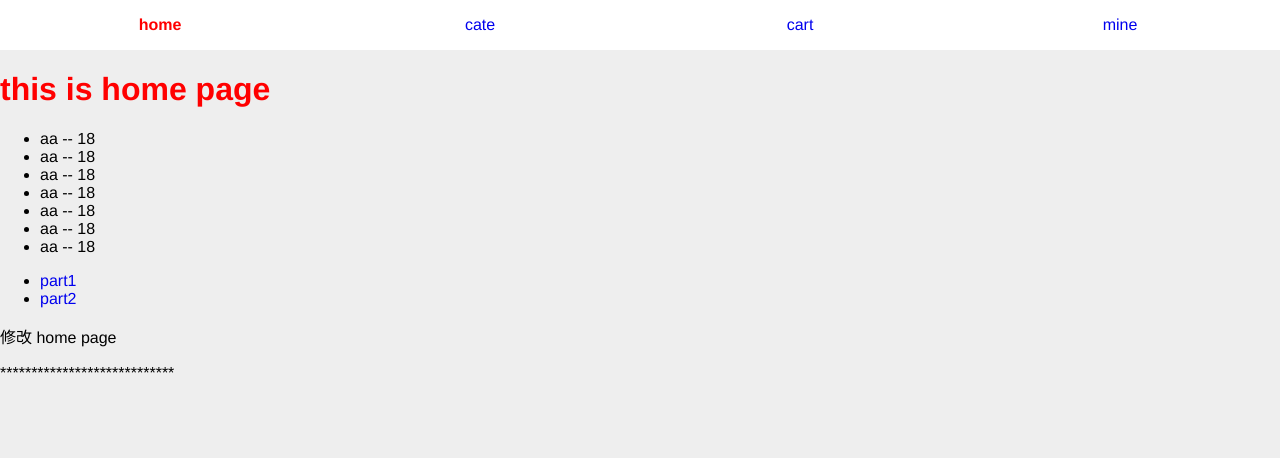
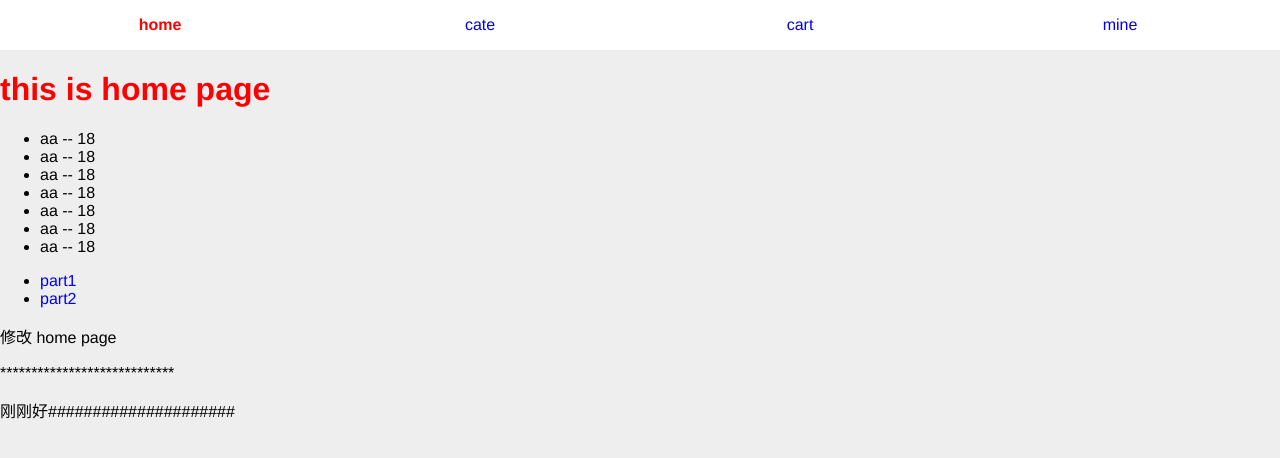
Before and after one commit to cooleye/angular_template, a website: page index.html at #/home in a window 1280 px wide. Drawn offline with Linux system fonts and the light colour scheme.

Commit message:
update home.html

```diff
--- a/app/pages/home/home.html
+++ b/app/pages/home/home.html
@@ -16,4 +16,6 @@
 <p> 修改 home page</p>
 <p> ****************************</p>
 
+<p>刚刚好#####################</p>
+
 <div ui-view></div>
```
